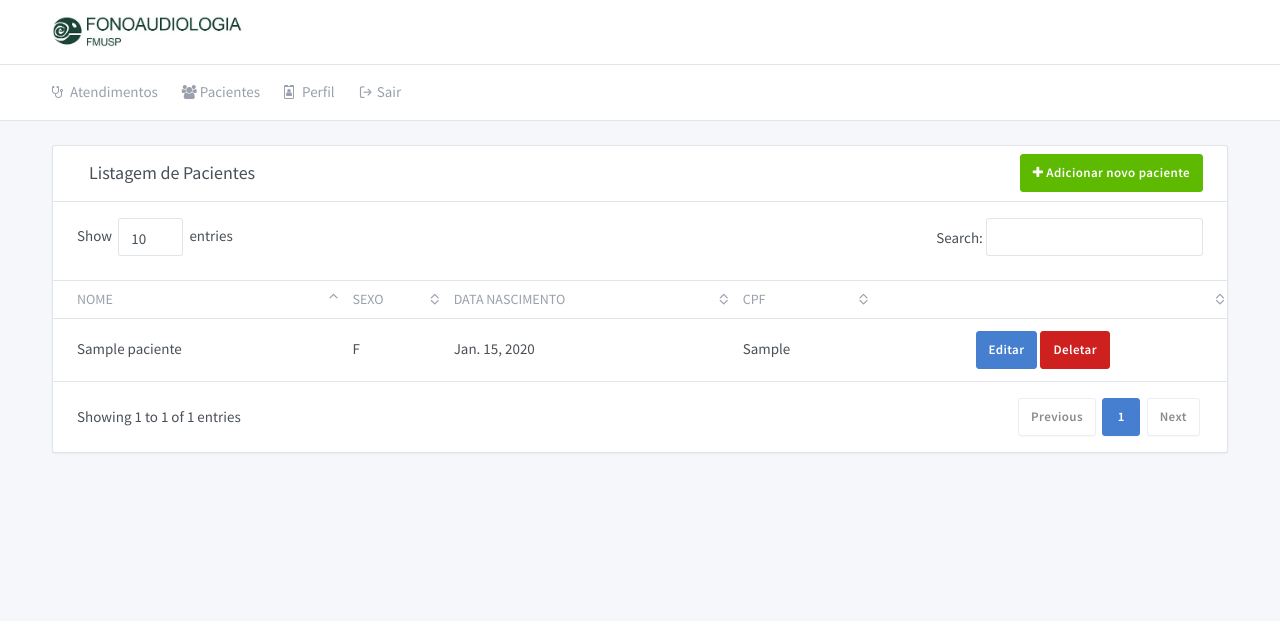
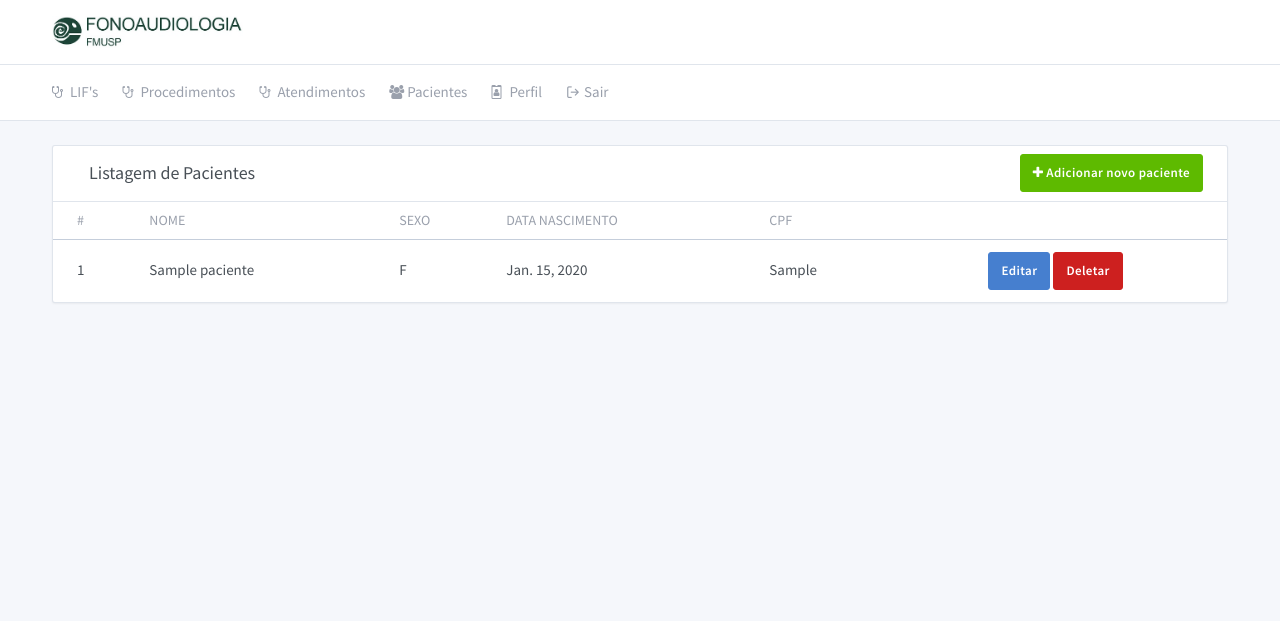
Before and after one commit to ViniciusOML/Projeto, a Django app: page /pacientes/ in a window 1280 px wide. Shown: the top 621 px of the page. Run offline with Django 3.2, Linux system fonts and the light colour scheme; a user stored in the database is signed in; tables that the repository leaves empty hold one stand-in row (values such as "Sample post"); some libraries are stand-ins or nearby versions.

Commit message:
Adicao de links e icones

```diff
--- a/Odin/core/templates/includes/top-menu.html
+++ b/Odin/core/templates/includes/top-menu.html
@@ -3,6 +3,15 @@
         <div class="row align-items-center">
             <div class="col-lg order-lg-first">
                 <ul class="nav nav-tabs border-0 flex-column flex-lg-row">
+                    <!-- LABORATÓRIOS -->
+                    <li class="nav-item">
+                        <a href="/" class="nav-link"><i class="fa fa-stethoscope"></i>LIF's</a>
+                    </li>
+                    <!-- PROCEDIMENTOS -->
+                    <li class="nav-item">
+                        <a href="/" class="nav-link"><i class="fa fa-stethoscope"></i>Procedimentos</a>
+                    </li>
+
                     <!-- ATENDIMENTOS -->
                     <li class="nav-item">
                         <a href="/" class="nav-link"><i class="fa fa-stethoscope"></i> Atendimentos</a>
--- a/Odin/pacientes/templates/index_pacientes.html
+++ b/Odin/pacientes/templates/index_pacientes.html
@@ -21,6 +21,7 @@
                 <table class="table card-table table-vcenter text-nowrap datatable">
                     <thead>
                         <tr>
+                            <th>#</th>
                             <th>Nome</th>
                             <th>Sexo</th>
                             <th>Data Nascimento</th>
@@ -31,6 +32,7 @@
                     <tbody>
                         {% for paciente in pacientes %}
                         <tr style="height: 10px">
+                            <td> {{ paciente.id }} </td>
                             <td> {{ paciente.nome_completo }} </td>
                             <td> {{ paciente.sexo }} </td>
                             <td> {{ paciente.data_nascimento }} </td>
```
